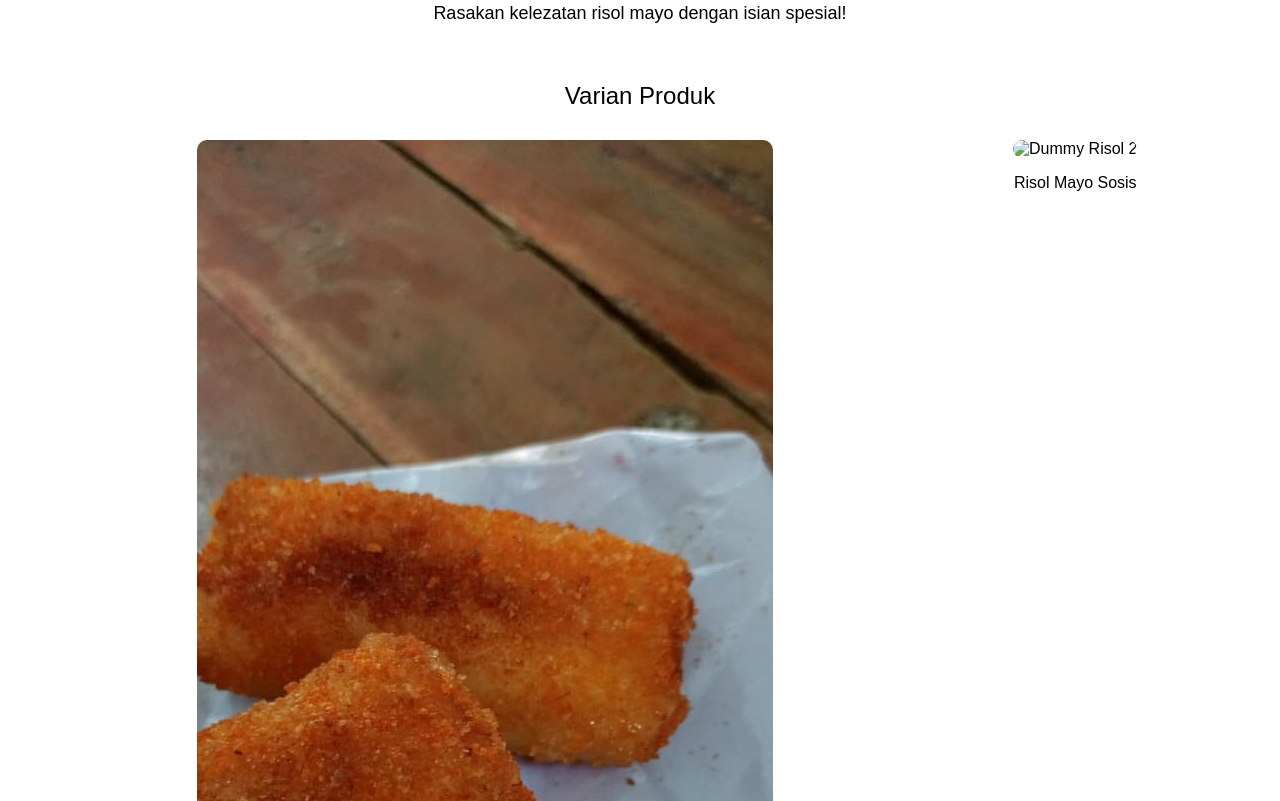
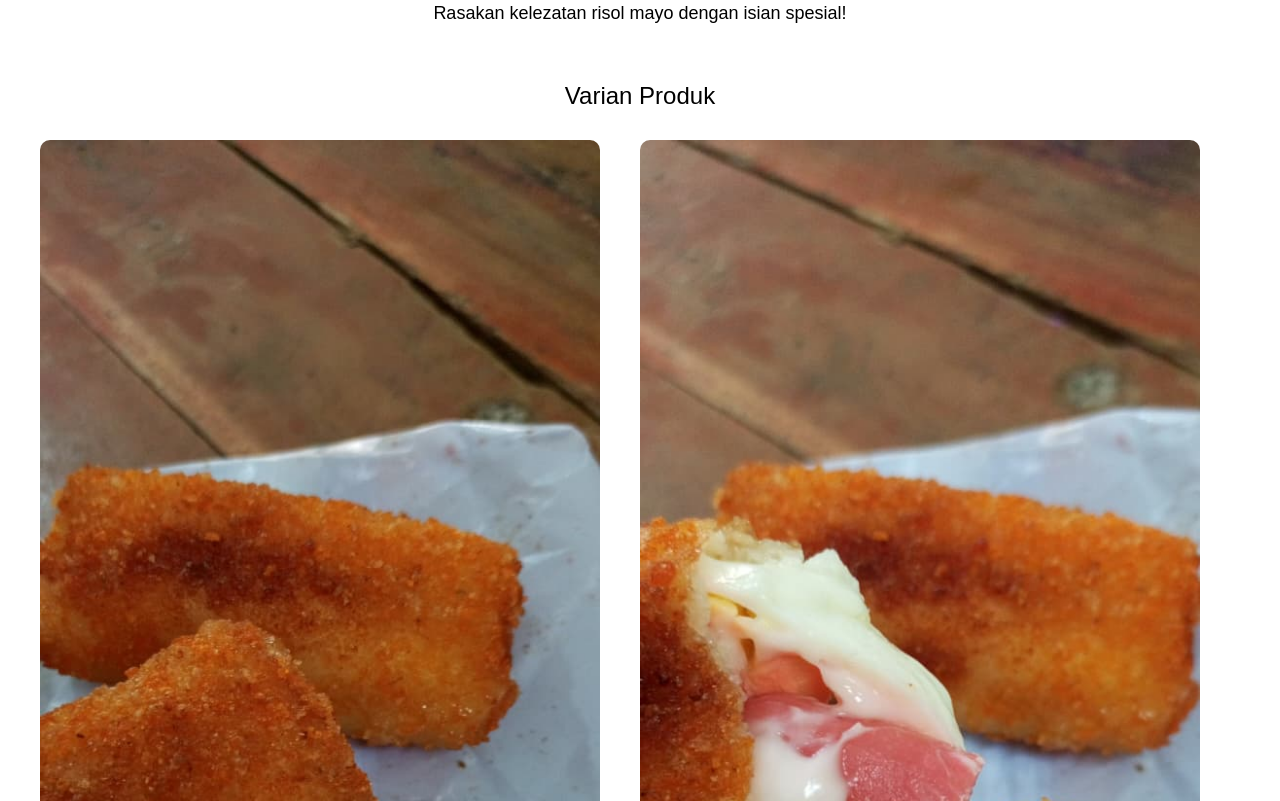
Before and after one commit to farahramadhani286-create/Andina-Rahma, a plain HTML site: page index.html in a window 1280 px wide. Shown: the part 1099-1900 px from the top of the page. Drawn offline with Linux system fonts and the light colour scheme.

Commit message:
Update index.html

```diff
--- a/index.html
+++ b/index.html
@@ -85,7 +85,7 @@
               <p>Risol Mayo Original</p>
             </td>
             <td>
-              <img src="rosol2.jpg"
+              <img src="risol2.jpg"
                    alt="Dummy Risol 2" class="dummy" />
               <p>Risol Mayo Sosis</p>
             </td>
```
